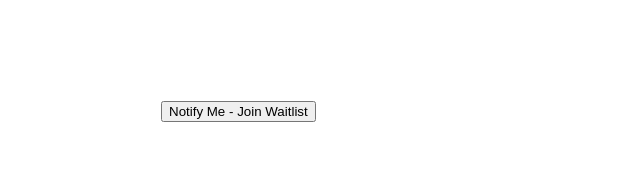
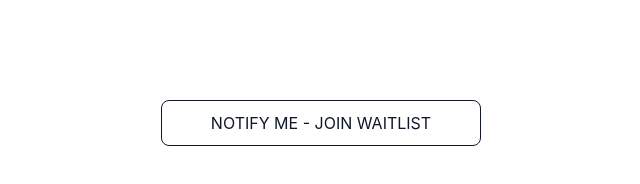
Before and after one commit to The-Wishlist-Co/notify-me_coming-soon-wl-widget, a website: page index.html in a window 1280 px wide. Shown: the whole page, without its empty margins (319-959 px from the left). Drawn offline with Linux system fonts and the light colour scheme.

Commit message:
docs: update demo and README for build/ output; commit bundles and lockfile
Co-Authored-By: Claude Opus 4.8 (1M context) <noreply@anthropic.com>

```diff
--- a/index.html
+++ b/index.html
@@ -29,6 +29,6 @@
             ],
          };
       </script>
-      <script src="index.js"></script>
+      <script src="build/notify-me-wl.js"></script>
    </body>
 </html>
```
Also changed, not shown: README.md, build/notify-me-wl.js (added), build/notify-me-wl.min.js (added), 1 other file.
